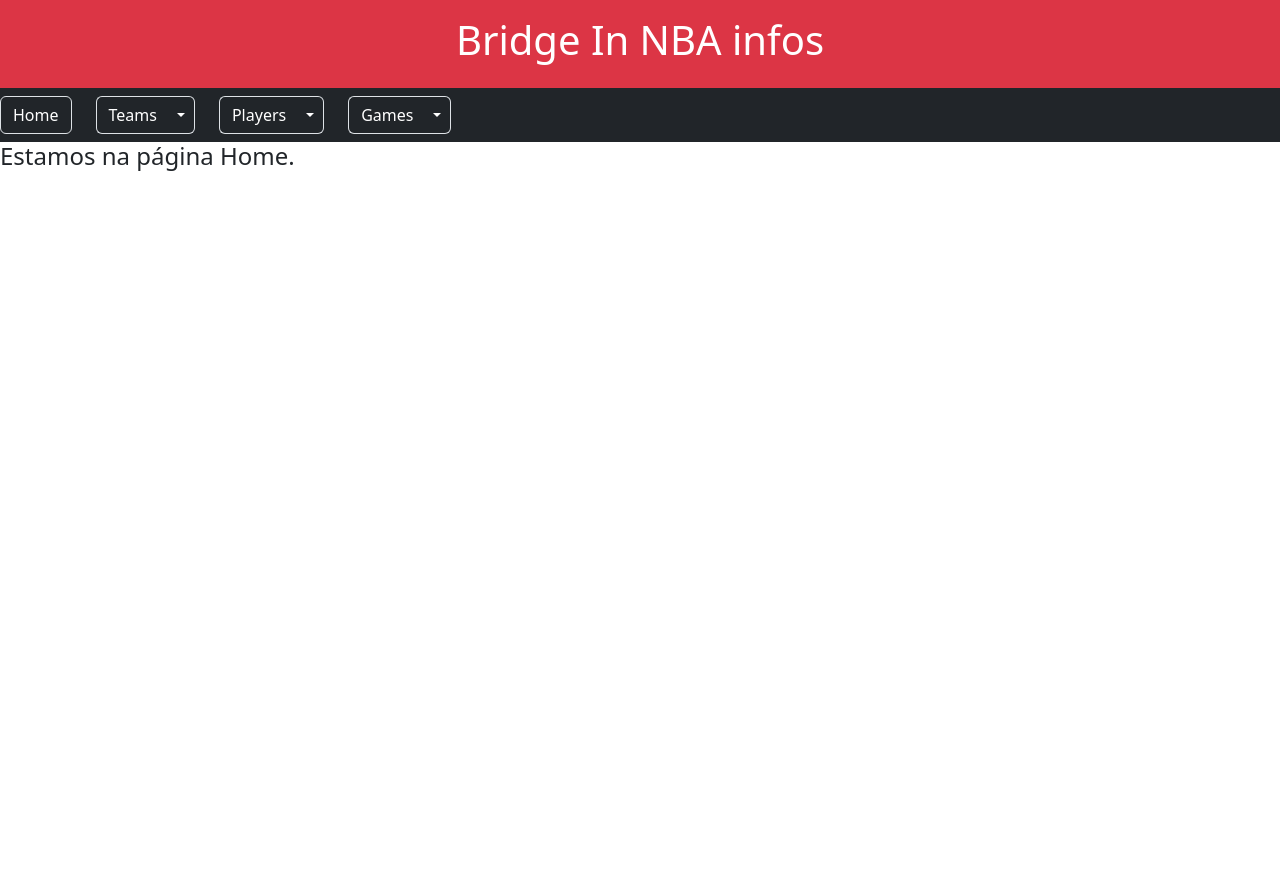
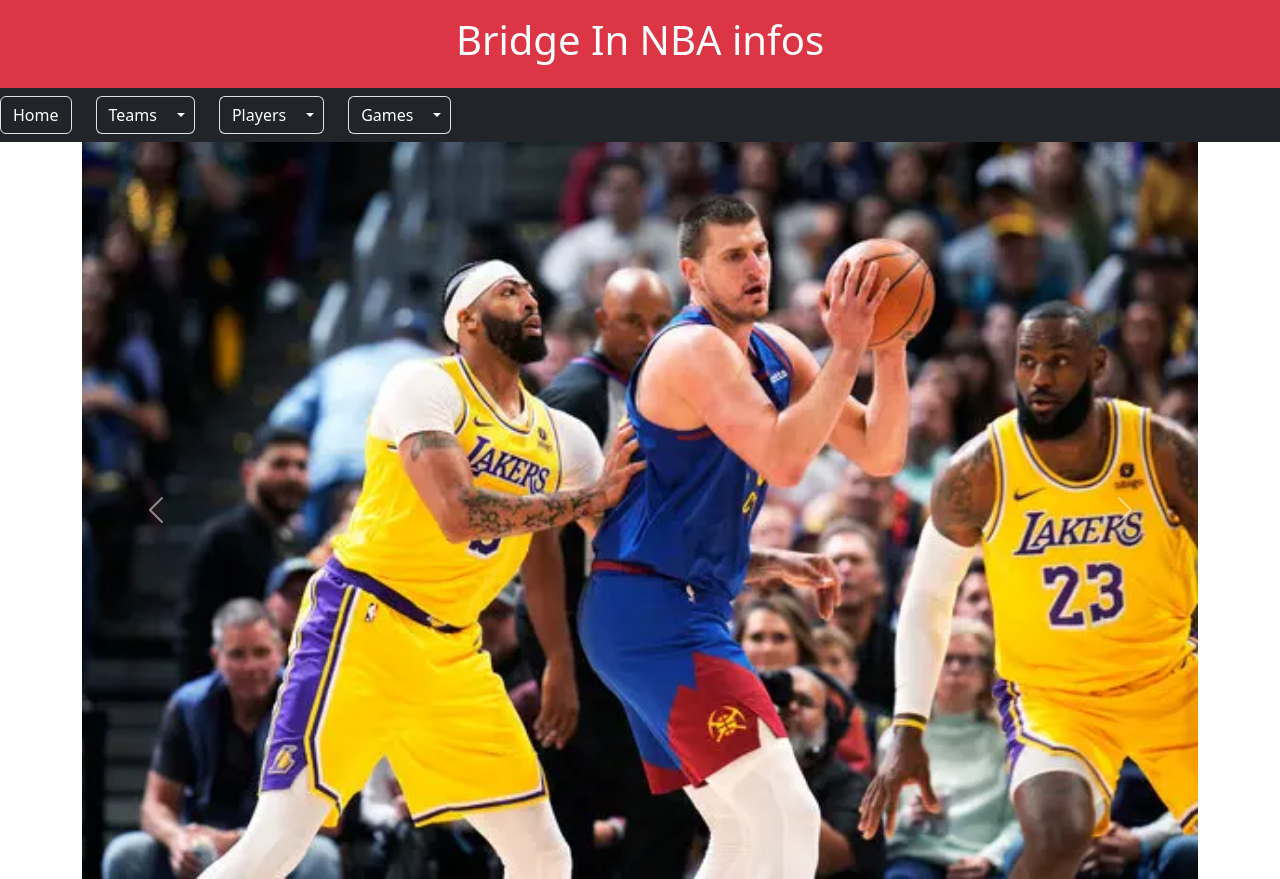
Before and after one commit to victorgonzalezz/bridge-in, a React (Vite) app: page / in a window 1280 px wide. Before the commit the page ends 800 px from the top, so only its background shows below. Built offline with nearby package versions, Linux system fonts and the light colour scheme; the HTML template or start-up script is replaced by a standard one.

Commit message:
carrousel
carrousel

```diff
--- a/src/components/Carrousel/index.tsx
+++ b/src/components/Carrousel/index.tsx
@@ -1,6 +1,37 @@
+import Nba01 from '../../assets/nba-01.webp'
+import Nba02 from '../../assets/nba-02.jpeg'
+import Nba03 from '../../assets/nba-03.jpg'
+import Nba04 from '../../assets/nba-04.jpg'
+import Nba05 from '../../assets/nba-05.webp'
 
 export default function Carrousel() {
   return (
-    <div>Carrousel</div>
+    <div id="carouselExample" className="carousel slide container">
+      <div className="carousel-inner">
+        <div className="carousel-item active">
+          <img src={Nba01} className="d-block w-100" alt="Nba Picture Number One" />
+        </div>
+        <div className="carousel-item">
+          <img src={Nba02} className="d-block w-100" alt="Nba Picture Number Two" />
+        </div>
+        <div className="carousel-item">
+          <img src={Nba03} className="d-block w-100" alt="Nba Picture Number Three" />
+        </div>
+        <div className="carousel-item">
+          <img src={Nba04} className="d-block w-100" alt="Nba Picture Number Four" />
+        </div>
+        <div className="carousel-item">
+          <img src={Nba05} className="d-block w-100" alt="Nba Picture Number Five" />
+        </div>
+      </div>
+      <button className="carousel-control-prev" type="button" data-bs-target="#carouselExample" data-bs-slide="prev">
+        <span className="carousel-control-prev-icon" aria-hidden="true"></span>
+        <span className="visually-hidden">Previous</span>
+      </button>
+      <button className="carousel-control-next" type="button" data-bs-target="#carouselExample" data-bs-slide="next">
+        <span className="carousel-control-next-icon" aria-hidden="true"></span>
+        <span className="visually-hidden">Next</span>
+      </button>
+    </div>
   )
 }
--- a/src/components/Home/index.tsx
+++ b/src/components/Home/index.tsx
@@ -1,12 +1,15 @@
 import React from 'react';
 import Navbar from '../Navbar';
+import Carrousel from '../Carrousel';
 
 const Home: React.FC = () => {
   return (
     <>
     <Navbar />
     <section>
-        <h4>Estamos na página Home.</h4>
+        <main>
+          <Carrousel />
+        </main>
     </section>
     </>
 
```
